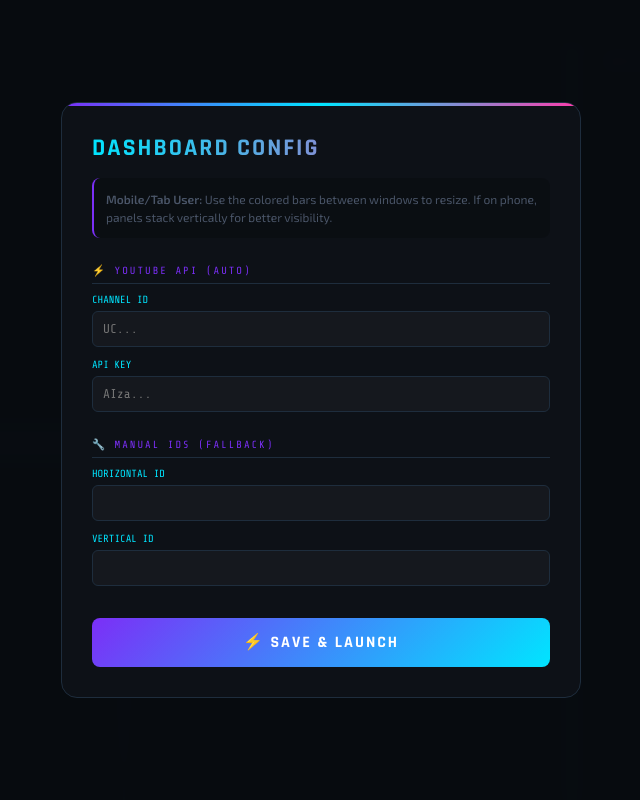
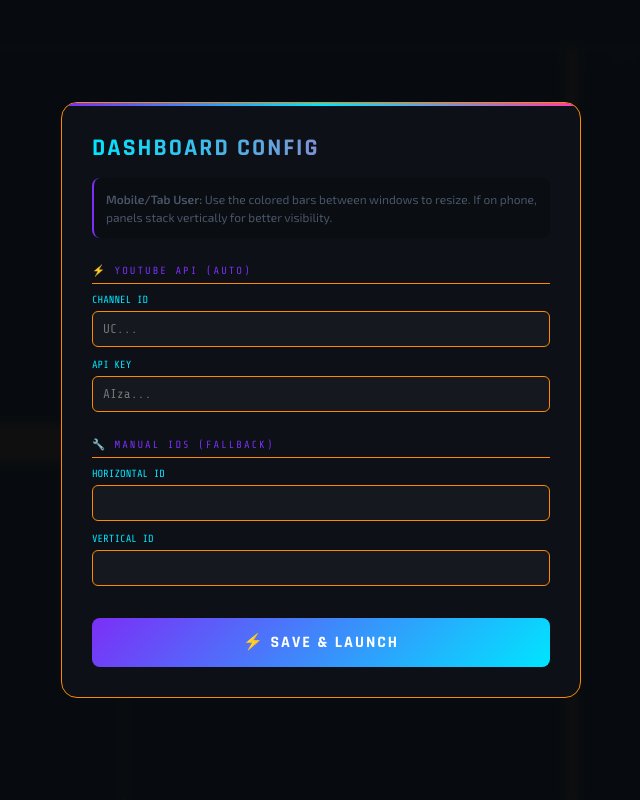
Before and after one commit to Sukhman3125/Stream-Viewer, a plain HTML site: page index.html in a window 1280 px wide. Shown: the whole page, without its empty margins (319-959 px from the left). Drawn offline with nearby package versions, Linux system fonts and the light colour scheme.

Commit message:
Color changes

```diff
--- a/index.html
+++ b/index.html
@@ -7,7 +7,7 @@
   <link href="https://fonts.googleapis.com/css2?family=Rajdhani:wght@400;600;700&family=Share+Tech+Mono&family=Exo+2:wght@300;400;600&display=swap" rel="stylesheet"/>
   <style>
     :root {
-      --bg: #080c10; --panel: #0d1117; --border: #1e2d3d;
+      --bg: #080c10; --panel: #0d1117; --border: #ff8800;
       --accent: #00e5ff; --accent2: #ff3cac; --accent3: #7b2ff7;
       --text: #c9d1d9; --text-dim: #4a5568;
       --glow: 0 0 12px rgba(0,229,255,0.35);
```
